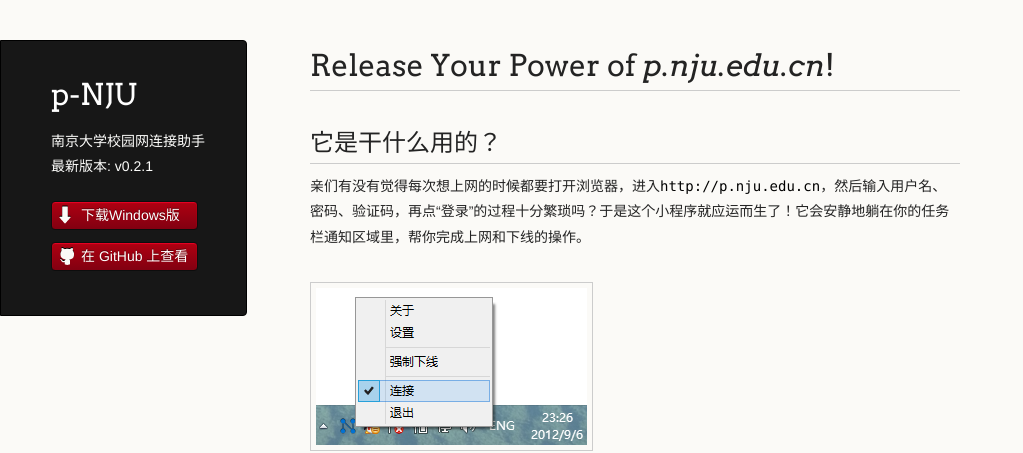
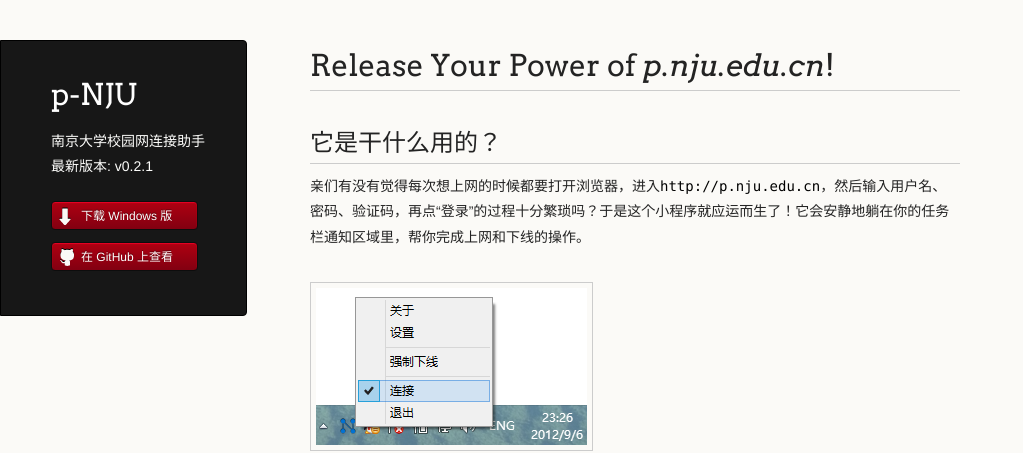
Before and after one commit to clippit/p-NJU, a Jekyll site: the page built from index.md, in a window 1280 px wide. Shown: the top 453 px of the page, without its empty margins (0-1023 px from the left). Built offline with Jekyll 4.4.1, drawn with Linux system fonts in a browser that asks for light colours; Markdown is read by kramdown in place of the engine named in the settings.

Commit message:
update style

```diff
--- a/_layouts/index.html
+++ b/_layouts/index.html
@@ -33,7 +33,7 @@
         <p class="header">{{ site.description }}<br />最新版本: v{{ site.latest_version }}</p>
 
         <ul>
-          <li class="download"><a class="buttons" href="{{ site.windows_download }}">下载Windows版</a></li>
+          <li class="download"><a class="buttons" href="{{ site.windows_download }}">下载 Windows 版</a></li>
           <li><a class="buttons github" href="{{ site.project_page }}">在 GitHub 上查看</a></li>
         </ul>
 
--- a/stylesheets/styles.css
+++ b/stylesheets/styles.css
@@ -294,6 +294,7 @@
 	text-shadow: rgba(0, 0, 0, 0.4) 0 -1px 0;
 	padding: 2px 2px 2px 22px;
 	height: 30px;
+  font-size: 12px;
 }
 
 a.github {
@@ -391,10 +392,6 @@
 
 @media print, screen and (max-width: 480px) {
 
-  header ul li.download {
-    display:none;
-  }
-
 	footer {
 		margin: 0 0 0 20px;
 	}
```
